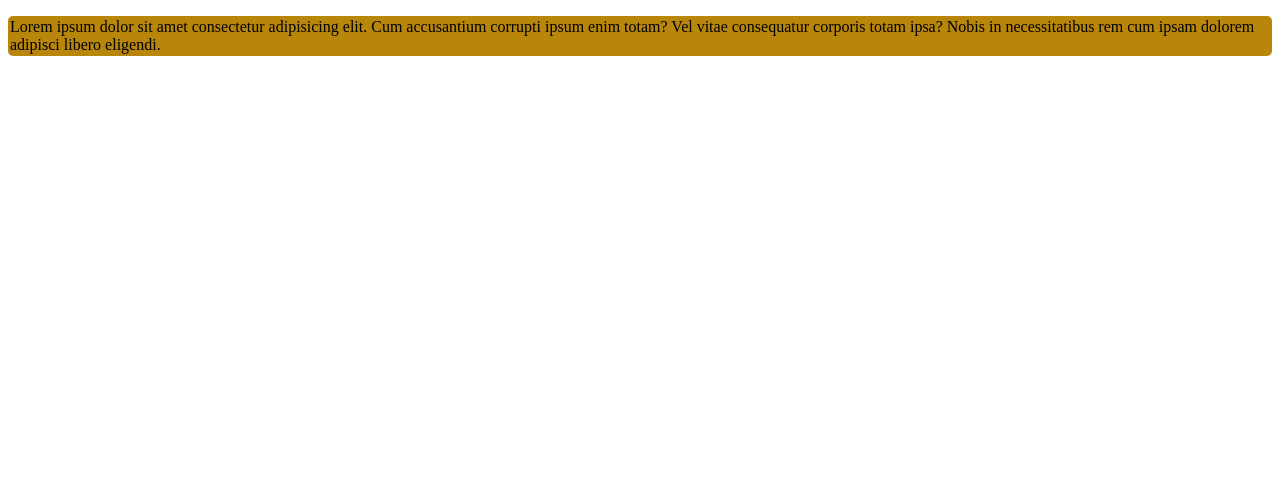
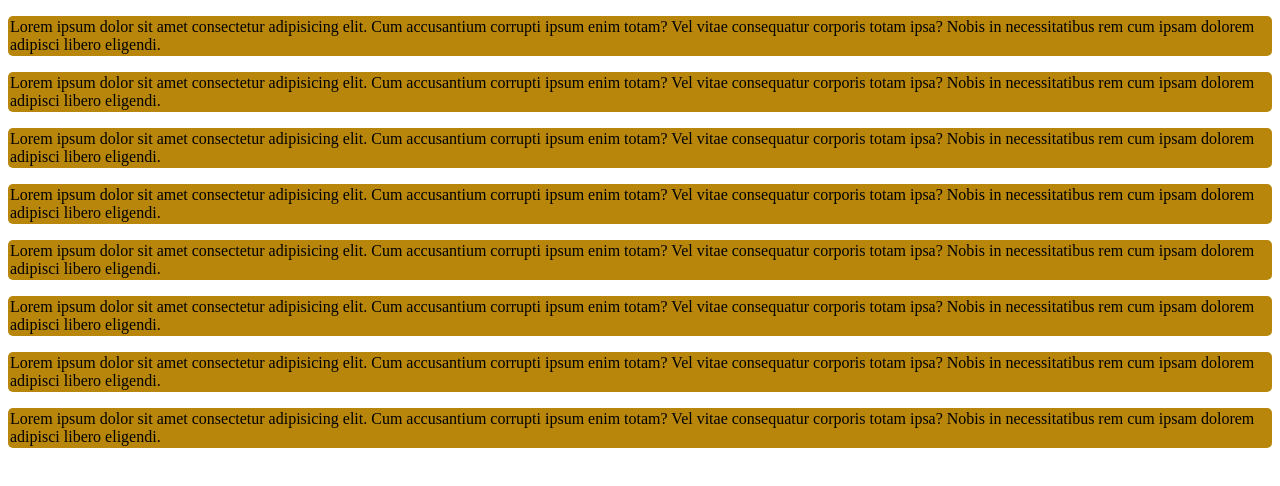
Before and after one commit to abdur123-drop/i-own-create, a plain HTML site: page index.html in a window 1280 px wide. Drawn offline with Linux system fonts and the light colour scheme.

Commit message:
added the other path

```diff
--- a/index.html
+++ b/index.html
@@ -8,5 +8,12 @@
 </head>
 <body>
     <p>Lorem ipsum dolor sit amet consectetur adipisicing elit. Cum accusantium corrupti ipsum enim totam? Vel vitae consequatur corporis totam ipsa? Nobis in necessitatibus rem cum ipsam dolorem adipisci libero eligendi.</p>
+    <p>Lorem ipsum dolor sit amet consectetur adipisicing elit. Cum accusantium corrupti ipsum enim totam? Vel vitae consequatur corporis totam ipsa? Nobis in necessitatibus rem cum ipsam dolorem adipisci libero eligendi.</p>
+    <p>Lorem ipsum dolor sit amet consectetur adipisicing elit. Cum accusantium corrupti ipsum enim totam? Vel vitae consequatur corporis totam ipsa? Nobis in necessitatibus rem cum ipsam dolorem adipisci libero eligendi.</p>
+    <p>Lorem ipsum dolor sit amet consectetur adipisicing elit. Cum accusantium corrupti ipsum enim totam? Vel vitae consequatur corporis totam ipsa? Nobis in necessitatibus rem cum ipsam dolorem adipisci libero eligendi.</p>
+    <p>Lorem ipsum dolor sit amet consectetur adipisicing elit. Cum accusantium corrupti ipsum enim totam? Vel vitae consequatur corporis totam ipsa? Nobis in necessitatibus rem cum ipsam dolorem adipisci libero eligendi.</p>
+    <p>Lorem ipsum dolor sit amet consectetur adipisicing elit. Cum accusantium corrupti ipsum enim totam? Vel vitae consequatur corporis totam ipsa? Nobis in necessitatibus rem cum ipsam dolorem adipisci libero eligendi.</p>
+    <p>Lorem ipsum dolor sit amet consectetur adipisicing elit. Cum accusantium corrupti ipsum enim totam? Vel vitae consequatur corporis totam ipsa? Nobis in necessitatibus rem cum ipsam dolorem adipisci libero eligendi.</p>
+    <p>Lorem ipsum dolor sit amet consectetur adipisicing elit. Cum accusantium corrupti ipsum enim totam? Vel vitae consequatur corporis totam ipsa? Nobis in necessitatibus rem cum ipsam dolorem adipisci libero eligendi.</p>
 </body>
 </html>
```
